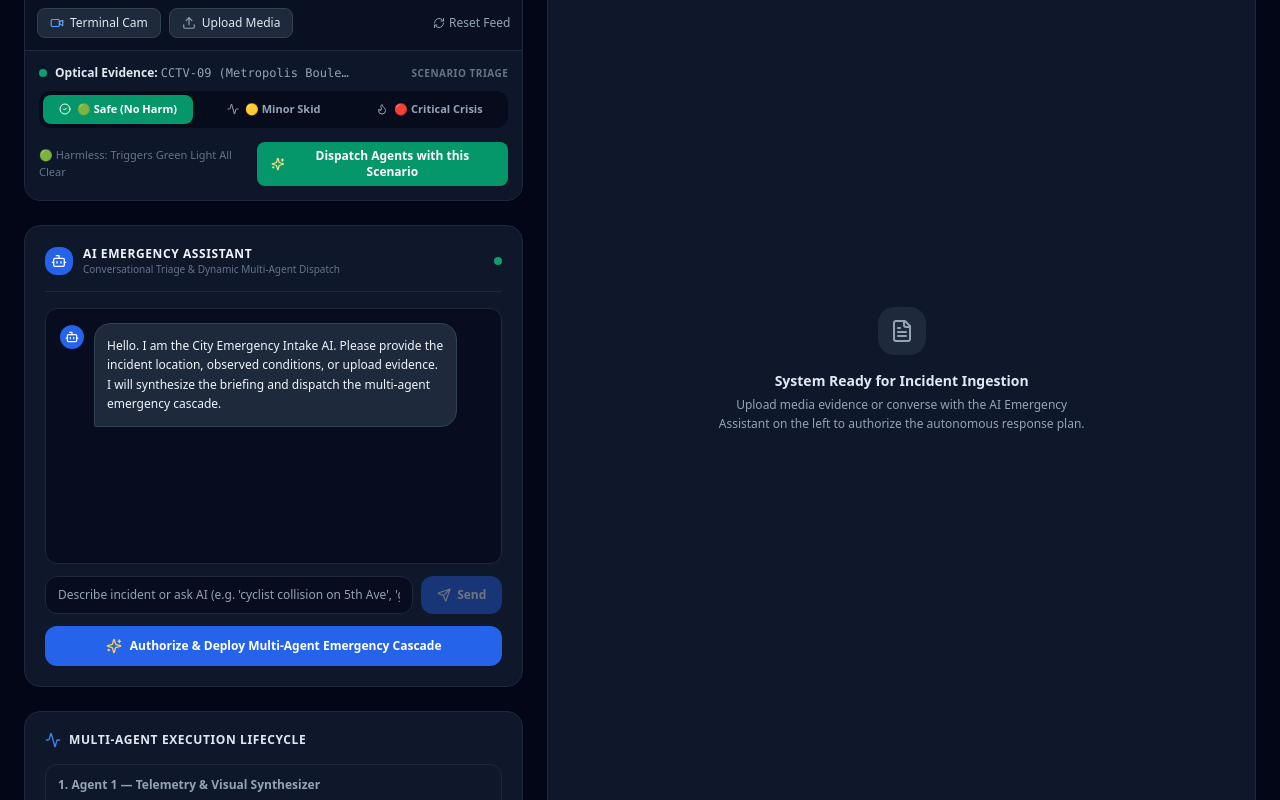
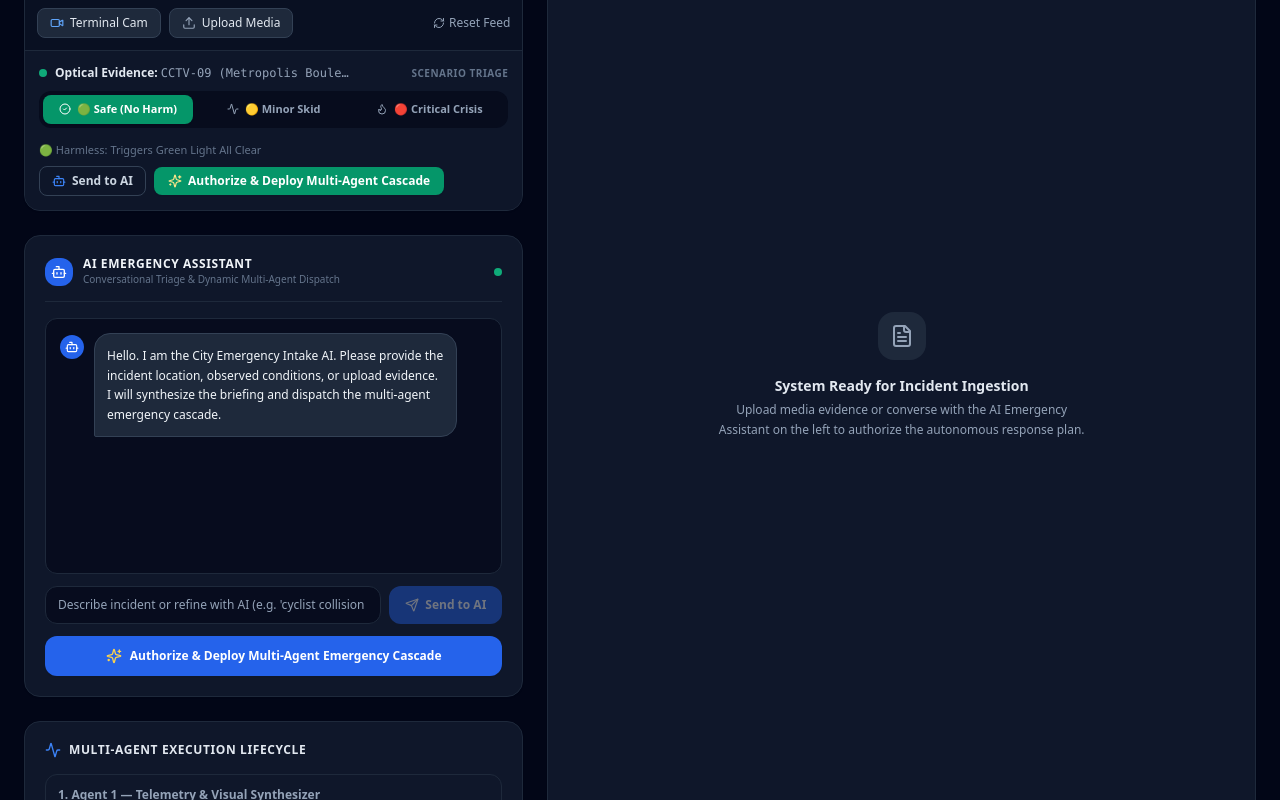
Before and after one commit to ajayshetty143/Triple_ai, a Next.js app: page / in a window 1280 px wide. Shown: the part 420-1220 px from the top of the page. Built offline with nearby package versions, Linux system fonts and the light colour scheme.

Commit message:
feat: Provide dual options to 'Send to AI' or 'Authorize & Deploy Multi-Agent Emergency Cascade' after conversation

```diff
--- a/pages/api/chat.js
+++ b/pages/api/chat.js
@@ -90,12 +90,14 @@ YOUR OBJECTIVES:
     }
 
     // Check if an incident dossier was generated
-    const dossierMatch = replyContent.match(/\[INCIDENT DOSSIER READY:\s*"([^"]+)"\]/i);
-    const synthesizedIncident = dossierMatch ? dossierMatch[1] : null;
+    const dossierMatch = replyContent.match(/\[INCIDENT DOSSIER READY:\s*["']?([\s\S]*?)["']?\]/i);
+    const synthesizedIncident = dossierMatch ? dossierMatch[1].trim() : null;
+    const cleanMessage = replyContent.replace(/\[INCIDENT DOSSIER READY:[\s\S]*?\]/gi, '').trim();
 
     return res.status(200).json({
       success: true,
-      message: replyContent,
+      message: cleanMessage || replyContent,
+      rawMessage: replyContent,
       synthesizedIncident: synthesizedIncident,
     });
   } catch (error) {
--- a/pages/index.js
+++ b/pages/index.js
@@ -135,6 +135,7 @@ export default function Dashboard() {
   const streamRef = useRef(null);
   const fileInputRef = useRef(null);
   const chatScrollRef = useRef(null);
+  const chatInputRef = useRef(null);
 
   useEffect(() => {
     const updateTime = () => {
@@ -206,6 +207,14 @@ export default function Dashboard() {
           const synthesizedText = ana.suggested_incident_text || `Field visual evidence (${label}): ${ana.scene_description}`;
           setIncidentText(synthesizedText);
           setActiveDossier(synthesizedText);
+          setChatMessages(prev => [
+            ...prev,
+            {
+              role: 'assistant',
+              content: `Optical evidence analyzed (${label}): ${ana.scene_description}. Action plan formulated below.`,
+              dossier: synthesizedText
+            }
+          ]);
         }
       }
     } catch (err) {
@@ -288,7 +297,14 @@ export default function Dashboard() {
         throw new Error(data.error || 'Chat assistant failed');
       }
 
-      setChatMessages([...newHistory, { role: 'assistant', content: data.message }]);
+      setChatMessages([
+        ...newHistory,
+        {
+          role: 'assistant',
+          content: data.message,
+          dossier: data.synthesizedIncident || null
+        }
+      ]);
       if (data.synthesizedIncident) {
         setActiveDossier(data.synthesizedIncident);
         setIncidentText(data.synthesizedIncident);
@@ -647,12 +663,30 @@ export default function Dashboard() {
               </div>
 
               {/* Dynamic Dispatch Button */}
-              <div className="flex items-center justify-between pt-1">
+              <div className="flex flex-wrap items-center justify-between gap-2 pt-1">
                 <span className="text-[11px] font-medium text-slate-500">
                   {opticalScenario === 'safe' ? '🟢 Harmless: Triggers Green Light All Clear' :
                    opticalScenario === 'minor' ? '🟡 Minor Incident: Triggers Routine EMS' :
                    '🔴 Crisis: Triggers Hazmat & Evacuation'}
                 </span>
+                <div className="flex items-center gap-2">
+                  <button
+                    type="button"
+                    onClick={() => {
+                      const textToSend = incidentText && incidentText.trim()
+                        ? incidentText
+                        : (opticalScenario === 'safe'
+                            ? `Field optical evidence submitted (${activeCameraLabel}). Stationary parked vehicle / harmless street scene observed. Zero collisions, zero casualties, zero fire/leak hazard.`
+                            : `Field optical evidence submitted (${activeCameraLabel}). Minor vehicle incident documented on roadway.`);
+                      setChatInput(textToSend);
+                      chatInputRef.current?.focus();
+                    }}
+                    className="px-3 py-1.5 rounded-lg font-semibold text-xs flex items-center gap-1.5 border border-slate-300 dark:border-slate-700 hover:bg-slate-100 dark:hover:bg-slate-800 text-slate-700 dark:text-slate-300 transition cursor-pointer"
+                    title="Send scenario text to AI Assistant intake"
+                  >
+                    <Bot className="w-3.5 h-3.5 text-blue-500" />
+                    <span>Send to AI</span>
+                  </button>
                   <button
                     type="button"
                     onClick={() => {
@@ -664,7 +698,7 @@ export default function Dashboard() {
                       handleRunInvestigation(textToSend);
                     }}
                     disabled={loading}
-                  className={`px-3.5 py-1.5 rounded-lg font-semibold text-xs flex items-center gap-1.5 shadow-sm transition disabled:opacity-40 text-white ${
+                    className={`px-3.5 py-1.5 rounded-lg font-semibold text-xs flex items-center gap-1.5 shadow-sm transition disabled:opacity-40 text-white cursor-pointer ${
                       opticalScenario === 'safe'
                         ? 'bg-emerald-700 hover:bg-emerald-800 dark:bg-emerald-600 dark:hover:bg-emerald-500'
                         : opticalScenario === 'minor'
@@ -673,8 +707,9 @@ export default function Dashboard() {
                     }`}
                   >
                     <Sparkles className="w-3.5 h-3.5 text-amber-200" />
-                  <span>Dispatch Agents with this Scenario</span>
+                    <span>Authorize & Deploy Multi-Agent Cascade</span>
                   </button>
+                </div>
               </div>
             </div>
           </div>
@@ -721,7 +756,7 @@ export default function Dashboard() {
 
             {/* Conversational Assistant */}
             <div className="flex flex-col gap-3">
-              <div className="h-64 overflow-y-auto bg-slate-50 dark:bg-slate-950/60 border border-slate-200 dark:border-slate-800 rounded-xl p-3.5 space-y-3 text-xs" ref={chatScrollRef}>
+              <div className="h-64 overflow-y-auto bg-slate-50 dark:bg-slate-950/60 border border-slate-200 dark:border-slate-800 rounded-xl p-3.5 space-y-3.5 text-xs" ref={chatScrollRef}>
                 {chatMessages.map((msg, idx) => (
                   <div key={idx} className={`flex gap-2.5 ${msg.role === 'user' ? 'justify-end' : 'justify-start'}`}>
                     {msg.role !== 'user' && (
@@ -729,13 +764,50 @@ export default function Dashboard() {
                         <Bot className="w-3.5 h-3.5" />
                       </div>
                     )}
-                    <div className={`p-3 rounded-2xl max-w-[85%] leading-relaxed ${
+                    <div className={`flex flex-col gap-2 max-w-[85%]`}>
+                      <div className={`p-3 rounded-2xl leading-relaxed ${
                         msg.role === 'user'
                           ? 'bg-slate-900 text-white dark:bg-blue-600 rounded-br-sm shadow-xs'
                           : 'bg-white dark:bg-slate-800 border border-slate-200 dark:border-slate-700 text-slate-800 dark:text-slate-100 rounded-bl-sm shadow-xs'
                       }`}>
                         {msg.content}
                       </div>
+
+                      {/* Action Handoff Card right after conversation response */}
+                      {msg.dossier && (
+                        <div className="p-3 rounded-xl bg-slate-100/90 dark:bg-slate-900/90 border border-slate-200 dark:border-slate-700/80 space-y-2 text-xs shadow-xs">
+                          <div className="flex items-center justify-between">
+                            <span className="text-[10px] font-bold uppercase tracking-wider text-emerald-700 dark:text-emerald-400 flex items-center gap-1.5">
+                              <CheckCircle2 className="w-3.5 h-3.5 text-emerald-600 dark:text-emerald-400" /> Incident Solution Ready
+                            </span>
+                            <span className="text-[10px] font-mono text-slate-500 dark:text-slate-400">Action Plan Ready</span>
+                          </div>
+                          <p className="text-[11px] text-slate-800 dark:text-slate-200 italic leading-relaxed bg-white/80 dark:bg-slate-950/70 p-2 rounded-lg border border-slate-200/60 dark:border-slate-800">
+                            &ldquo;{msg.dossier}&rdquo;
+                          </p>
+                          <div className="flex flex-col sm:flex-row items-stretch sm:items-center gap-2 pt-0.5">
+                            <button
+                              type="button"
+                              onClick={() => handleRunInvestigation(msg.dossier)}
+                              disabled={loading}
+                              className="flex-1 py-1.5 px-3 rounded-lg bg-emerald-600 hover:bg-emerald-700 dark:bg-blue-600 dark:hover:bg-blue-500 text-white font-semibold text-[11px] flex items-center justify-center gap-1.5 shadow-sm transition disabled:opacity-40 cursor-pointer"
+                            >
+                              <Sparkles className="w-3.5 h-3.5 text-amber-200" />
+                              <span>Authorize & Deploy Multi-Agent Cascade</span>
+                            </button>
+                            <button
+                              type="button"
+                              onClick={() => chatInputRef.current?.focus()}
+                              className="py-1.5 px-3 rounded-lg bg-slate-200 hover:bg-slate-300 dark:bg-slate-800 dark:hover:bg-slate-700 text-slate-800 dark:text-slate-200 font-semibold text-[11px] flex items-center justify-center gap-1.5 border border-slate-300 dark:border-slate-600 transition cursor-pointer"
+                            >
+                              <MessageSquare className="w-3.5 h-3.5" />
+                              <span>Send to AI (Refine)</span>
+                            </button>
+                          </div>
+                        </div>
+                      )}
+                    </div>
+
                     {msg.role === 'user' && (
                       <div className="w-6 h-6 rounded-full bg-slate-200 dark:bg-slate-700 text-slate-700 dark:text-slate-200 flex items-center justify-center text-[10px] shrink-0 mt-0.5">
                         <User className="w-3.5 h-3.5" />
@@ -754,35 +826,56 @@ export default function Dashboard() {
 
               {/* Ready Incident Dossier Card */}
               {activeDossier && (
-                <div className="p-3 rounded-xl bg-emerald-50 dark:bg-emerald-950/40 border border-emerald-300 dark:border-emerald-800/80 text-xs">
-                  <div className="flex items-center justify-between mb-1">
+                <div className="p-3.5 rounded-xl bg-emerald-50/80 dark:bg-emerald-950/40 border border-emerald-300 dark:border-emerald-800/80 text-xs space-y-2">
+                  <div className="flex items-center justify-between">
                     <span className="text-[10px] font-bold uppercase tracking-wider text-emerald-800 dark:text-emerald-300 flex items-center gap-1">
-                      <CheckCircle2 className="w-3.5 h-3.5" /> Incident Dossier Synthesized
+                      <CheckCircle2 className="w-3.5 h-3.5" /> Synthesized Solution Dossier
                     </span>
                     <span className="text-[10px] font-mono text-emerald-700 dark:text-emerald-400">Ready for Dispatch</span>
                   </div>
-                  <p className="text-emerald-950 dark:text-emerald-100 italic leading-relaxed">
+                  <p className="text-emerald-950 dark:text-emerald-100 italic leading-relaxed text-xs">
                     &ldquo;{activeDossier}&rdquo;
                   </p>
+                  <div className="flex flex-col sm:flex-row items-stretch sm:items-center gap-2 pt-1">
+                    <button
+                      type="button"
+                      onClick={() => handleRunInvestigation(activeDossier)}
+                      disabled={loading}
+                      className="flex-1 py-2 px-3 rounded-lg bg-emerald-700 hover:bg-emerald-800 dark:bg-emerald-600 dark:hover:bg-emerald-500 text-white font-semibold text-xs flex items-center justify-center gap-1.5 shadow-sm transition disabled:opacity-40 cursor-pointer"
+                    >
+                      <Sparkles className="w-3.5 h-3.5 text-amber-200" />
+                      <span>Authorize & Deploy Multi-Agent Emergency Cascade</span>
+                    </button>
+                    <button
+                      type="button"
+                      onClick={() => chatInputRef.current?.focus()}
+                      className="py-2 px-3 rounded-lg bg-white dark:bg-slate-900 border border-emerald-300 dark:border-emerald-800 text-emerald-900 dark:text-emerald-200 hover:bg-emerald-100/60 dark:hover:bg-slate-800 font-semibold text-xs flex items-center justify-center gap-1.5 transition cursor-pointer"
+                    >
+                      <MessageSquare className="w-3.5 h-3.5" />
+                      <span>Send to AI (Refine)</span>
+                    </button>
+                  </div>
                 </div>
               )}
 
               {/* Chat Input Bar */}
               <form onSubmit={handleSendChatMessage} className="flex gap-2">
                 <input
+                  ref={chatInputRef}
                   type="text"
                   value={chatInput}
                   onChange={(e) => setChatInput(e.target.value)}
-                  placeholder="Describe incident or ask AI (e.g. 'cyclist collision on 5th Ave', 'gas leak near substation')..."
+                  placeholder="Describe incident or refine with AI (e.g. 'cyclist collision on 5th Ave', 'send EMS')..."
                   className="flex-1 text-xs rounded-xl px-3 py-2.5 bg-slate-50 dark:bg-slate-950/60 border border-slate-200 dark:border-slate-800 text-slate-900 dark:text-slate-100 placeholder-slate-400 focus:outline-none focus:ring-2 focus:ring-slate-400 dark:focus:ring-blue-500/40"
                 />
                 <button
                   type="submit"
                   disabled={chatLoading || !chatInput.trim()}
-                  className="px-4 py-2 rounded-xl bg-slate-900 hover:bg-slate-800 dark:bg-blue-600 dark:hover:bg-blue-500 text-white font-semibold text-xs transition disabled:opacity-40 flex items-center gap-1.5 cursor-pointer"
+                  className="px-4 py-2 rounded-xl bg-slate-900 hover:bg-slate-800 dark:bg-blue-600 dark:hover:bg-blue-500 text-white font-semibold text-xs transition disabled:opacity-40 flex items-center gap-1.5 cursor-pointer shrink-0"
+                  title="Send input to AI assistant"
                 >
                   <Send className="w-3.5 h-3.5" />
-                  <span>Send</span>
+                  <span>Send to AI</span>
                 </button>
               </form>
 
@@ -790,7 +883,7 @@ export default function Dashboard() {
               <button
                 type="button"
                 onClick={() => {
-                  const textToSend = activeDossier || chatMessages[chatMessages.length - 1]?.content || incidentText;
+                  const textToSend = activeDossier || chatMessages.slice().reverse().find(m => m.dossier)?.dossier || chatMessages[chatMessages.length - 1]?.content || incidentText;
                   handleRunInvestigation(textToSend);
                 }}
                 disabled={loading || (chatMessages.length < 2 && !activeDossier && !incidentText)}
```
Lines whose indentation alone changed are shown as unchanged.
